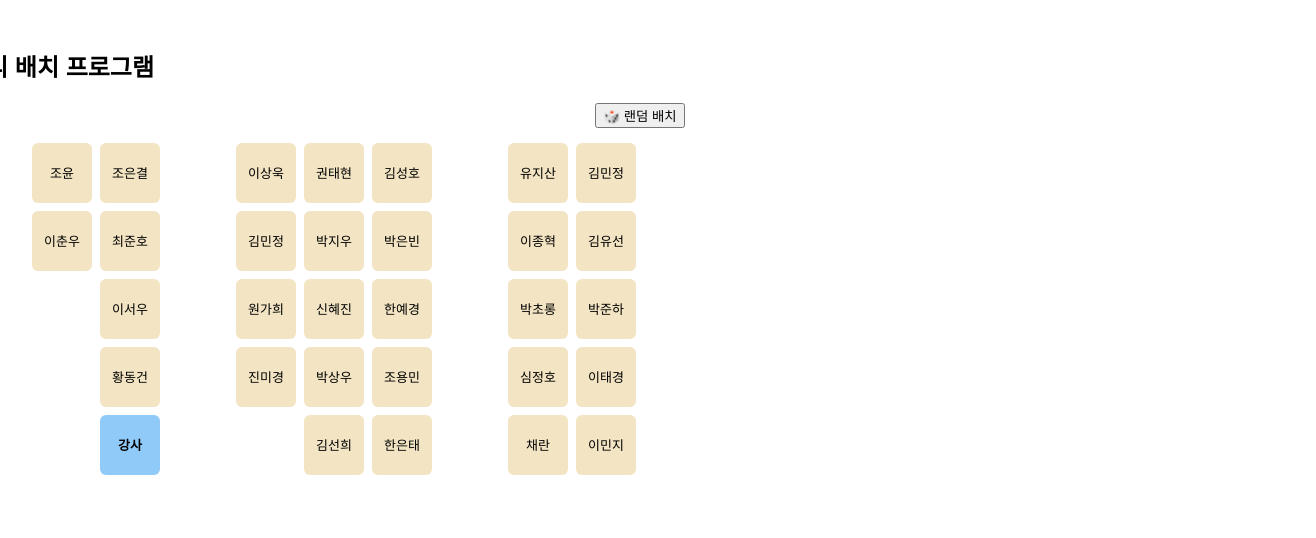
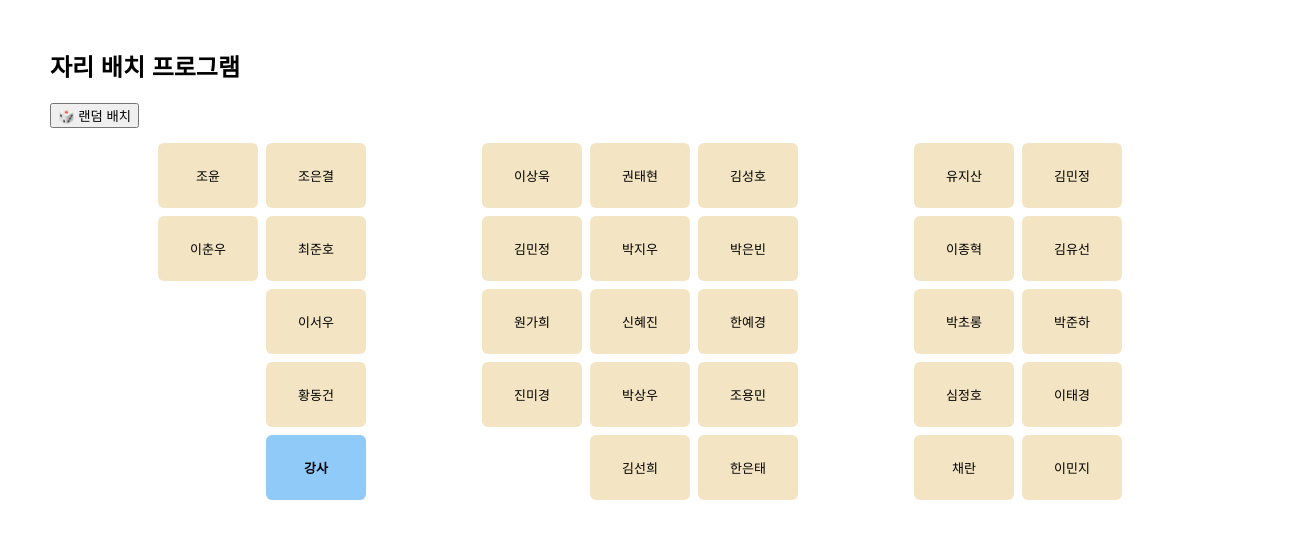
Before and after one commit to wongahee/ai_agentic_web, a plain HTML site: page rd_seat.html in a window 1280 px wide. Shown: the whole page, 1316 px wide, since content can reach past the window. Drawn offline with Linux system fonts and the light colour scheme.

Commit message:
first commit

```diff
--- a/rd_seat.html
+++ b/rd_seat.html
@@ -13,16 +13,15 @@
     align-items: center;
   }
 
-  .container {
+  container {
     align-items: center;
   }
 
   .grid {
     display: grid;
-    grid-template-columns: repeat(20, 60px);
-    grid-auto-rows: 60px;
+    grid-template-columns: repeat(11, 100px);
+    grid-auto-rows: 65px;
     gap: 8px;
-    position: relative;
     justify-content: center;
   }
 
@@ -48,8 +47,7 @@
   .btn-area {
   margin-bottom: 15px;
   display: flex;
-  justify-content: center;
-  gap: 10px;
+  gap: 20px;
   }
 </style>
 </head>
```
